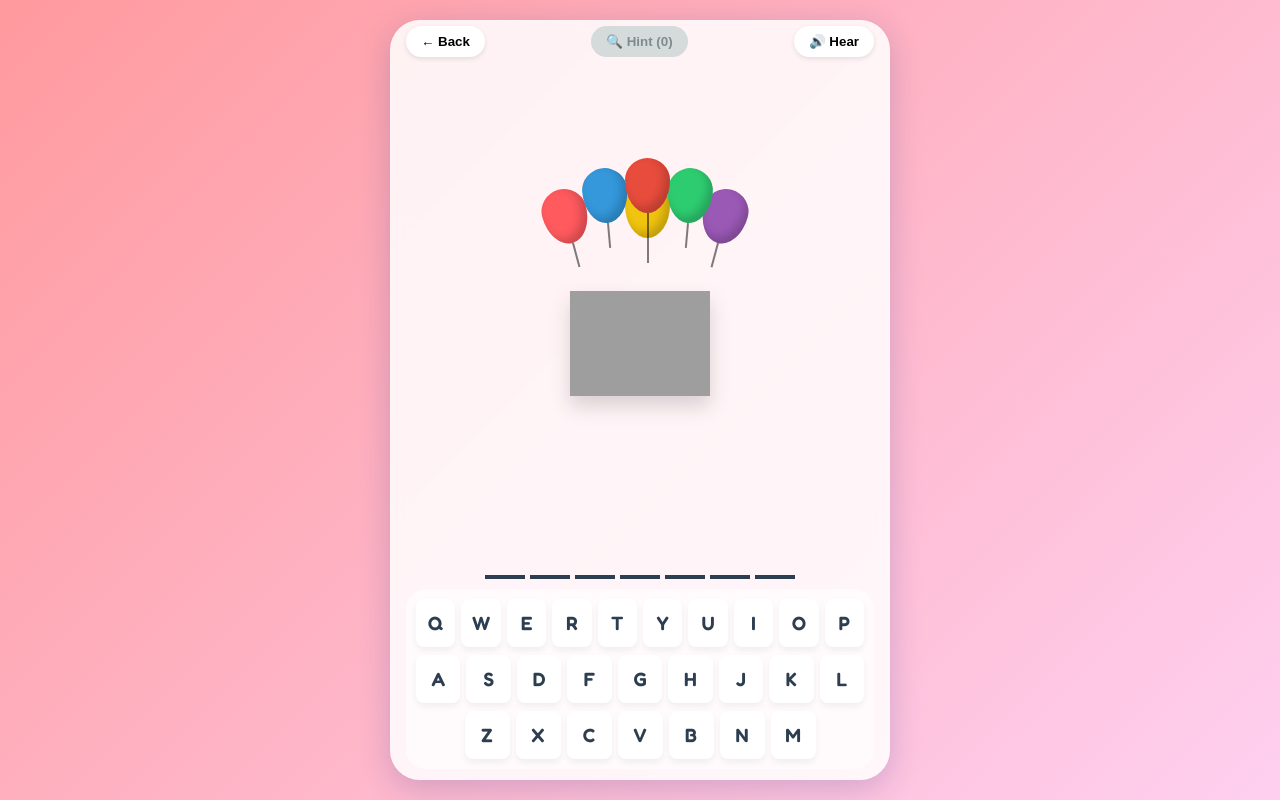
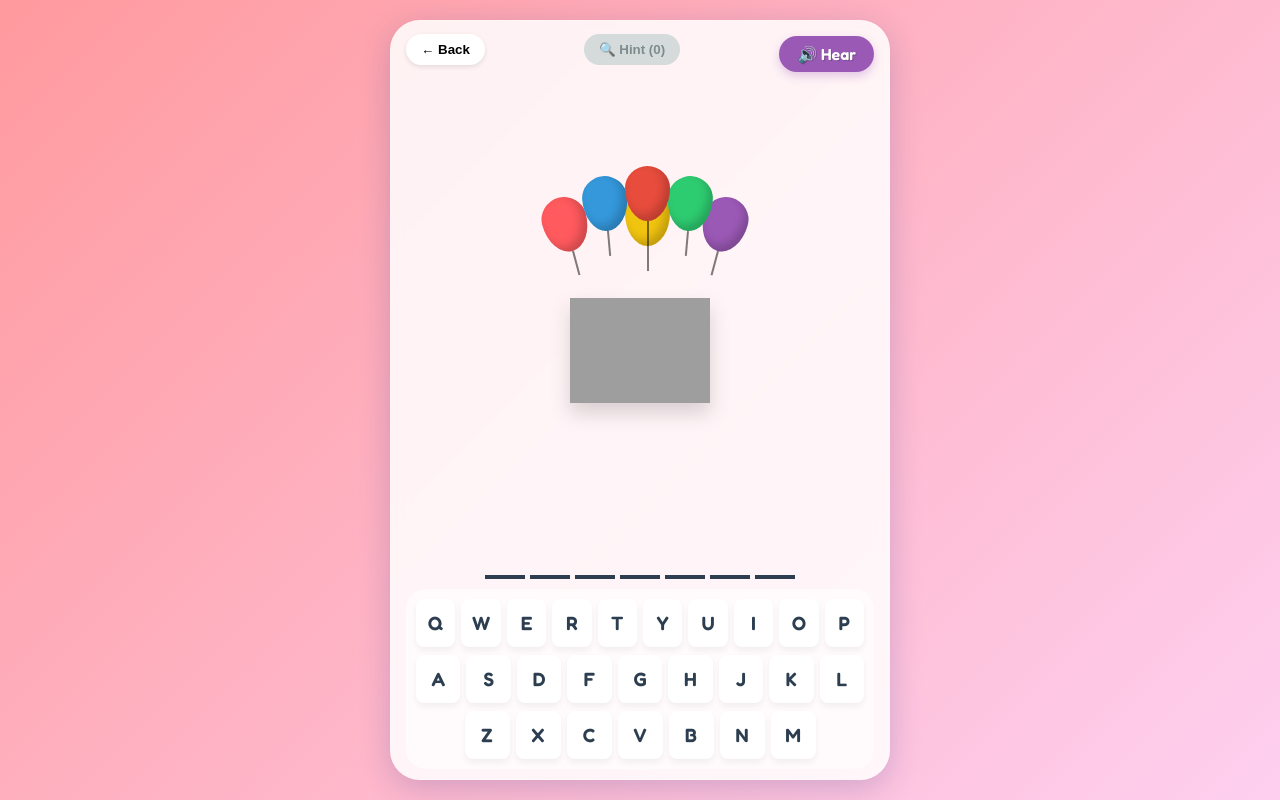
Before and after one commit to gchung00/pokeman, a React (Vite) app: page / in a window 1280 px wide. Both pictures are taken after a click on the button "Random 7+ Word 🎲". Built offline with nearby package versions, Linux system fonts and the light colour scheme; grey boxes are pictures that could not be loaded.

Commit message:
UI/Logic: Enhance Hear button visibility with purple design and implement progressive slow-down (0.85 to 0.5)

```diff
--- a/src/components/GameScreen.jsx
+++ b/src/components/GameScreen.jsx
@@ -127,11 +127,15 @@ export default function GameScreen({ word, isVoiceMode, onBack, score, setCaught
         <button className="hint-btn" onClick={handleHint} disabled={score < 1 || isWon || isLost}>
           🔍 Hint ({score})
         </button>
-        <button className="backs-btn" onClick={() => {
-          const rate = hearCount === 0 ? 0.85 : 0.68;
+        <button className="btn-hear" onClick={() => {
+          // 누를수록 더 느려지는 로직 (0.85 -> 0.65 -> 0.5)
+          const rates = [0.85, 0.65, 0.5];
+          const currentRate = rates[Math.min(hearCount, rates.length - 1)];
           setHearCount(c => c + 1);
-          speakWord(word, rate);
-        }}>🔊 Hear{hearCount > 0 ? ' 🐢' : ''}</button>
+          speakWord(word, currentRate);
+        }}>
+          🔊 Hear {hearCount > 0 ? Array(Math.min(hearCount, 3)).fill('🐢').join('') : ''}
+        </button>
       </div>
 
       <div className="pokemon-display">
--- a/src/index.css
+++ b/src/index.css
@@ -221,6 +221,34 @@ p.instruction {
   text-shadow: none;
   box-shadow: none;
   cursor: not-allowed;
+}
+
+.btn-hear {
+  background: #9B59B6; /* Deep Purple */
+  color: white;
+  border: none;
+  padding: 8px 18px;
+  border-radius: 20px;
+  font-weight: 900;
+  box-shadow: 0 4px 10px rgba(155, 89, 182, 0.3);
+  cursor: pointer;
+  transition: all 0.2s;
+  text-shadow: 1px 1px 0 rgba(0,0,0,0.2);
+  display: flex;
+  align-items: center;
+  gap: 5px;
+  font-family: inherit;
+  font-size: 1rem;
+}
+
+.btn-hear:hover {
+  transform: scale(1.05);
+  background: #A569BD;
+  box-shadow: 0 6px 15px rgba(155, 89, 182, 0.4);
+}
+
+.btn-hear:active {
+  transform: scale(0.95);
 }
 
 .hint-magic-container {
```
